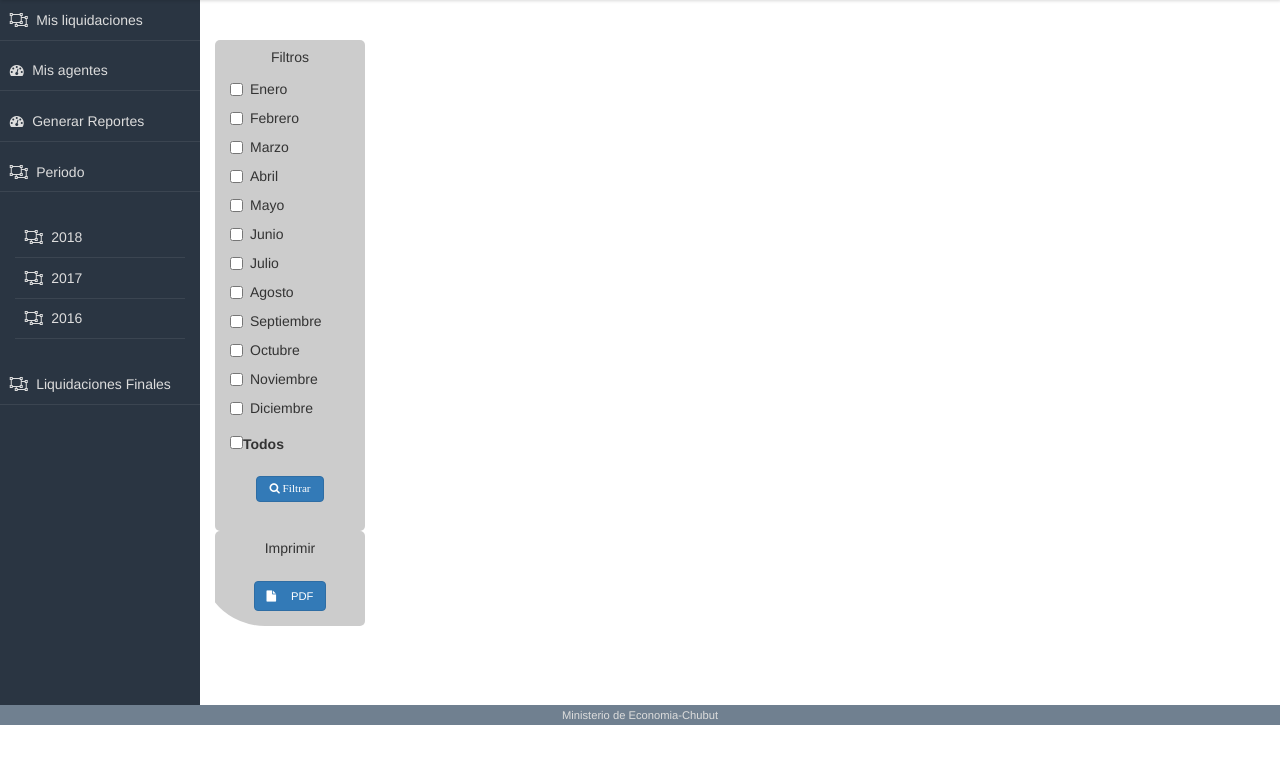
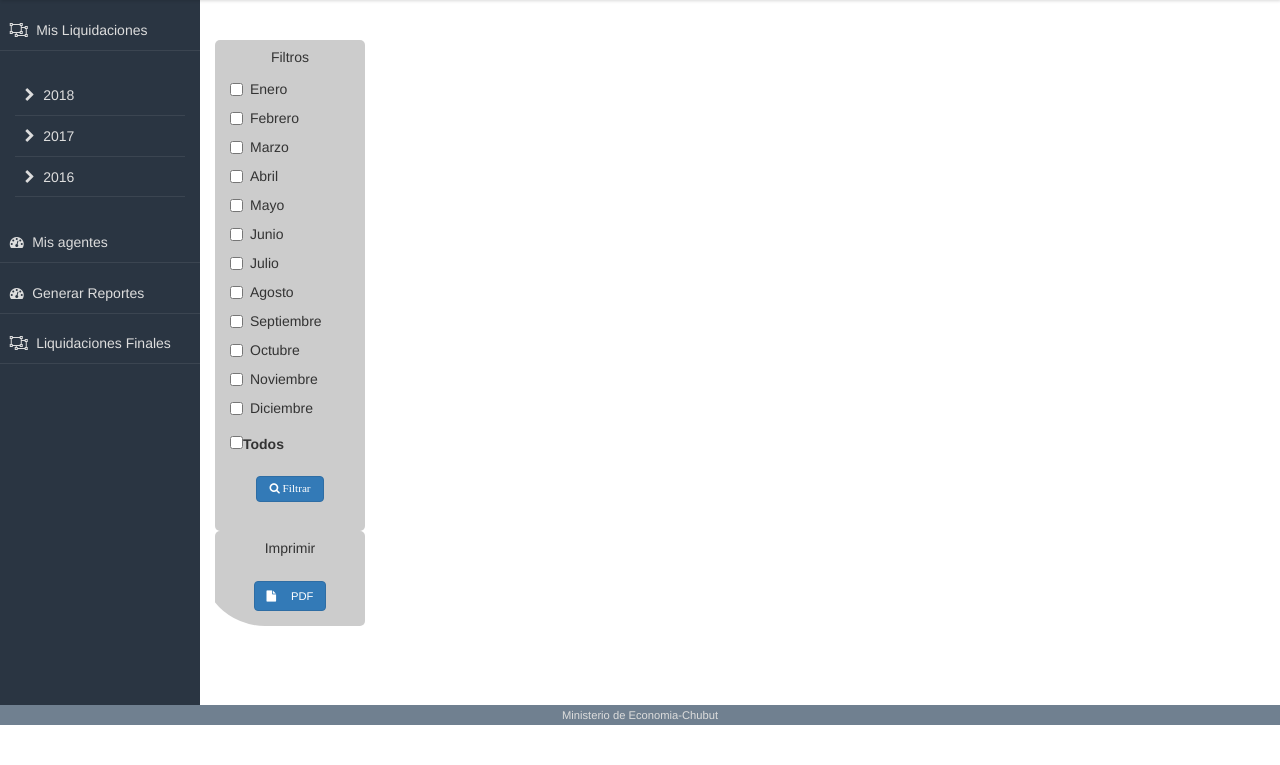
Before and after one commit to Anele13/Desarrollo-Web, a Django app: template desarrollo/templates/persona/administrador.html in a window 1280 px wide, after a click on "Mis Liquidaciones". Shown: the part 75-840 px from the top of the page. Run offline with Django 3.2, Linux system fonts and the light colour scheme; the template is opened without the code that fills it: values that come from a table or form of the project are taken from there, others are empty; data comes from the database, SQL or seed files in the repository; some libraries are stand-ins or nearby versions; some web fonts are replaced.

Commit message:
arreglos esteticos agregado de iconos

```diff
--- a/desarrollo/templates/base/base_usuarios.html
+++ b/desarrollo/templates/base/base_usuarios.html
@@ -32,9 +32,25 @@
       {% endblock %}
 
       {% block barra-lateral %}
+      <style media="screen">
+      nav[role=navigation] .nose a:before {
+        content: "\f054";
+        font-family: FontAwesome;
+        padding-right: .6em;
+      }
+      </style>
       <nav role="navigation">
         <ul class="main">
-      		<li><a href="{% url 'liquidaciones_agente' %}">Mis liquidaciones</a></li>
+          <p><li><a data-toggle="collapse" href="#collapseOne">Mis Liquidaciones</a></li></p>
+          <div id="collapseOne" class="collapse">
+              <div class="panel-body">
+                  <ul class="">
+                      <li class="nose"><a href="#">2018</a></li>
+                      <li class="nose"><a href="{% url 'liquidaciones_agente' %}">2017</a></li>
+                      <li class="nose"><a href="#">2016</a></li>
+                  </ul>
+              </div>
+          </div>
           {% block botones %}
           {% endblock %}
         </ul>
--- a/desarrollo/templates/persona/administrador.html
+++ b/desarrollo/templates/persona/administrador.html
@@ -18,23 +18,13 @@
 {% block botones %}
   <p><li class="dashboard"><a href="{% url 'agentes_a_cargo' %}">Mis agentes</a></li></p>
   <p><li class="dashboard"><a href="{% url 'reportes_agentes' %}">Generar Reportes</a></li></p>
-  <p><li><a data-toggle="collapse" href="#collapseOne">Periodo</a></li></p>
-  <div id="collapseOne" class="collapse">
-      <div class="panel-body">
-          <ul class="">
-              <li><a href="#">2018</a></li>
-              <li><a href="#">2017</a></li>
-              <li><a href="#">2016</a></li>
-          </ul>
-      </div>
-  </div>
   <p><li><a data-toggle="collapse" href="#collapseDos">Liquidaciones Finales</a></li></p>
   <div id="collapseDos" class="collapse">
       <div class="panel-body">
           <ul class="">
-              <li><a href="#">2018</a></li>
-              <li><a href="#">2017</a></li>
-              <li><a href="#">2016</a></li>
+              <li class="nose"><a href="#">2018</a></li>
+              <li class="nose"><a href="#">2017</a></li>
+              <li class="nose"><a href="#">2016</a></li>
           </ul>
       </div>
   </div>
```
